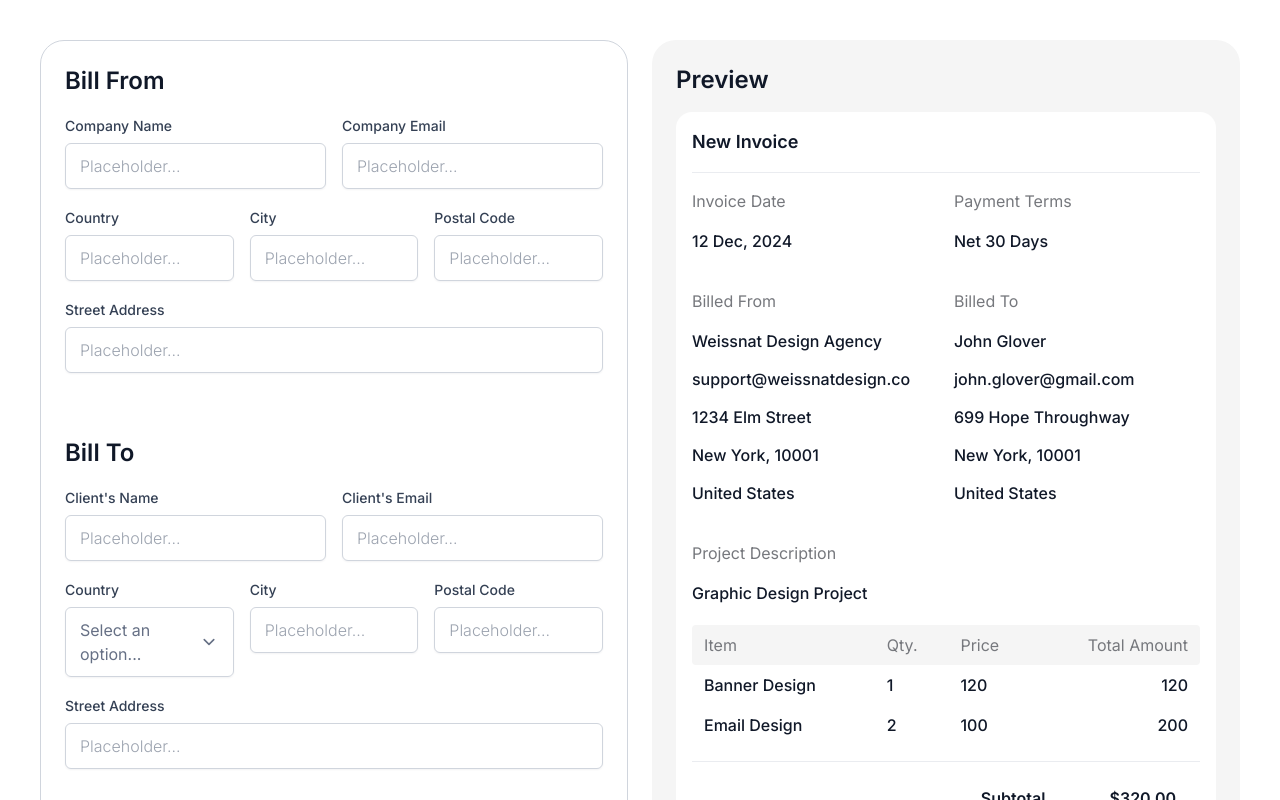
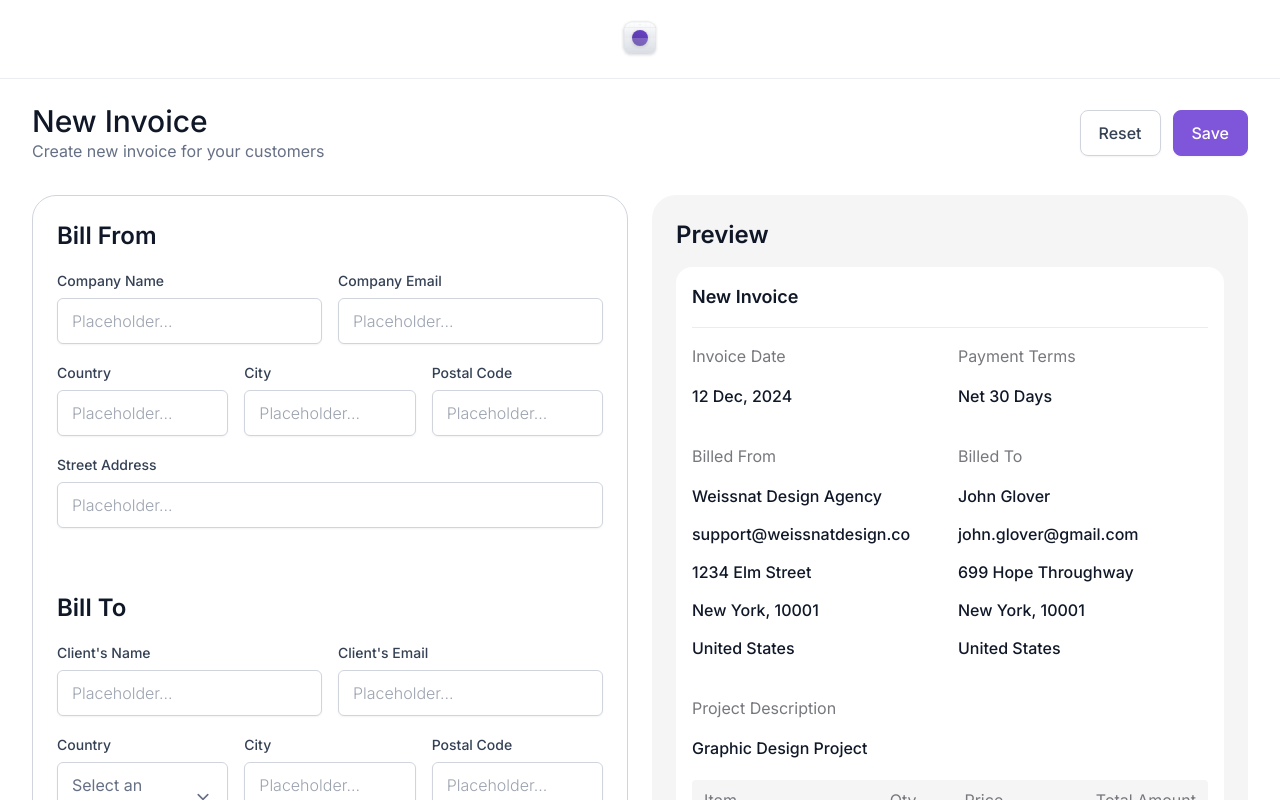
Before and after one commit to Hasnain-Shabbir/invoice-generator, a React (Vite) app: page / in a window 1280 px wide. Shown: the top 800 px of the page. Built offline with nearby package versions, Linux system fonts and the light colour scheme.

Commit message:
feat: add Header component with logo, title, and action buttons

```diff
--- a/src/App.tsx
+++ b/src/App.tsx
@@ -1,10 +1,16 @@
+import { Container, Header } from './components';
 import { InvoicePreview, InvoiceForm } from './templates';
 
 function App() {
   return (
-    <div className="grid grid-cols-2 gap-6 p-10">
-      <InvoiceForm />
-      <InvoicePreview />
+    <div className="pb-10">
+      <Header />
+      <Container>
+        <div className="grid grid-cols-2 gap-6">
+          <InvoiceForm />
+          <InvoicePreview />
+        </div>
+      </Container>
     </div>
   );
 }
--- a/src/components/Container/Container.tsx
+++ b/src/components/Container/Container.tsx
@@ -5,7 +5,7 @@ interface ContainerProps {
 const Container = (props: ContainerProps) => {
   const { children } = props;
 
-  return <div className="mx-auto max-w-container">{children}</div>;
+  return <div className="mx-auto max-w-container px-8">{children}</div>;
 };
 
 export default Container;
--- /dev/null
+++ b/src/components/Header/Header.tsx
@@ -0,0 +1,33 @@
+import { Logo } from '../../assets';
+import Button from '../Button/Button';
+import Container from '../Container/Container';
+import Divider from '../Divider/Divider';
+
+const Header = () => {
+  return (
+    <header>
+      <div className="flex items-center justify-center p-5">
+        <Logo />
+      </div>
+      <Divider />
+      <div className="py-6 pb-8">
+        <Container>
+          <div className="flex items-center justify-between gap-4">
+            <div>
+              <h1 className="text-3xl font-medium">New Invoice</h1>
+              <p className="text-secondary-100">
+                Create new invoice for your customers
+              </p>
+            </div>
+            <div className="flex flex-col items-center gap-3 xs:flex-row">
+              <Button variant="outlined">Reset</Button>
+              <Button>Save</Button>
+            </div>
+          </div>
+        </Container>
+      </div>
+    </header>
+  );
+};
+
+export default Header;
--- a/src/components/index.ts
+++ b/src/components/index.ts
@@ -3,6 +3,7 @@ export { default as BillTo } from './BillTo/BillTo';
 export { default as Button } from './Button/Button';
 export { default as Container } from './Container/Container';
 export { default as Divider } from './Divider/Divider';
+export { default as Header } from './Header/Header';
 export { default as Input } from './Input/Input';
 export { default as InvoiceDetail } from './InvoiceDetail/InvoiceDetail';
 export { default as InvoiceTable } from './InvoiceTable/InvoiceTable';
--- a/tailwind.config.js
+++ b/tailwind.config.js
@@ -29,10 +29,13 @@ export default {
         borderColor: '#D0D5DD',
       },
       maxWidth: {
-        container: '1376px',
+        container: '1440px',
       },
       padding: {
         4.5: '18px',
+      },
+      screens: {
+        xs: '480px',
       },
     },
     plugins: [],
```
